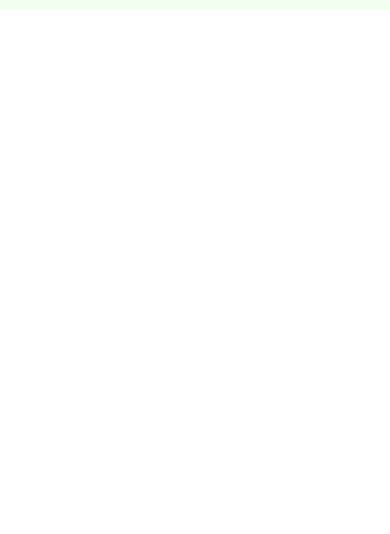
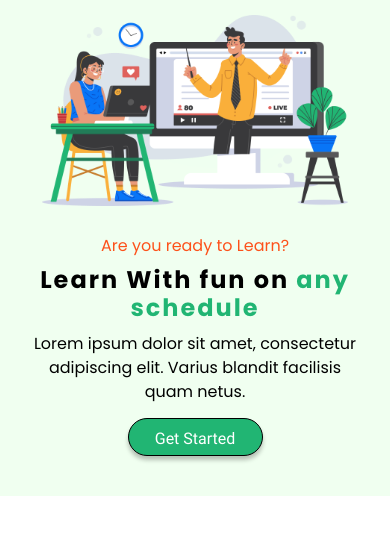
Before and after one commit to tariqul-sagar/E-School, a plain HTML site: page index.html in a window 390 px wide. Shown: the part 82-616 px from the top of the page. Drawn offline with Linux system fonts and the light colour scheme.

Commit message:
Banner done

```diff
--- a/css/media.css
+++ b/css/media.css
@@ -17,6 +17,36 @@
 	    height: 37px;
 	}
 	/*Header end*/
+
+	/*Banner start*/
+	.banner{
+		padding: 5px 0 40px;
+	}
+	.b_text{
+		text-align: center;
+	}
+	.b_p_one{
+		line-height: 20px;
+	}
+	.b_h_one {
+		margin: 10px 0;
+	    font-size: 24px;
+	    line-height: 28px;
+	}
+	.b_p_two{
+		padding: 0 13px;
+		line-height: 24px;
+	}
+	.btn_banner {
+	    padding: 10px 22px;
+	    width: 135px;
+	    height: 38px;
+	}
+	.b_img{
+		margin-bottom: 30px;
+		padding: 0 30px;
+	}
+	/*Banner end*/
 }
 
 /*Small devices (landscape phones, 576px and up)*/
@@ -32,6 +62,33 @@
 	    height: 37px;
 	}
 	/*Header end*/
+
+	/*Banner start*/
+	.banner{
+		padding: 5px 0 50px;
+	}
+	.b_text{
+		text-align: center;
+	}
+	.b_h_one {
+		margin: 10px 0;
+	    font-size: 26px;
+	    line-height: 35px;
+	}
+	.b_p_two{
+		padding: 0 55px;
+		line-height: 28px;
+	}
+	.btn_banner {
+	    padding: 12px 28px;
+	    width: 145px;
+	    height: 40px;
+	}
+	.b_img{
+		margin-bottom: 40px;
+		padding: 0 90px;
+	}
+	/*Banner end*/
 }
 
 /*Medium devices (tablets, 768px and up)*/
@@ -47,6 +104,28 @@
 	    height: 37px;
 	}
 	/*Header end*/
+
+	/*Banner start*/
+	.banner{
+		padding: 15px 0 60px;
+	}
+	.b_text{
+		text-align: center;
+	}
+	.b_h_one {
+		margin: 10px 0;
+	    font-size: 35px;
+	    line-height: 50px;
+	}
+	.b_p_two{
+		padding: 0 100px;
+		line-height: 30px;
+	}
+	.b_img{
+		margin-bottom: 50px;
+		padding: 0 120px;
+	}
+	/*Banner end*/
 }
 
 /*Large devices (desktops, 992px and up)*/
@@ -56,4 +135,10 @@
 @media (min-width: 1200px) and (max-width: 1399.98px) { ... }
 
 /*Extra extra large devices (large desktops, 1200px and up)*/
-@media (min-width: 1400px) { ... }
+@media (min-width: 1400px) {
+	/*Banner start*/
+	.b_text{
+		margin-top: 45px;
+	}
+	/*Banner end*/
+}
--- a/css/style.css
+++ b/css/style.css
@@ -1,6 +1,4 @@
 @font-face{
-	/*src: url(../fonts/Poppins-Bold.otf);
-	font-family: Poppins-Bold;*/
 	/*src: url(../fonts/Poppins-Medium.otf);
 	font-family: Poppins-Medium;*/
 	src: url(../fonts/Poppins-Regular.otf);
@@ -60,3 +58,44 @@ header{
 	background-color: #FD511A !important;
 }
 /*Header end*/
+
+/*Banner CSS start*/
+.banner{
+	padding: 30px 0 60px;
+	background-color: #F0FFF0;
+}
+.b_text{}
+.b_p_one{
+	color: #FD511A;
+	line-height: 24px;
+}
+@font-face{
+	src: url(../fonts/Poppins-Bold.otf);
+	font-family: Poppins-Bold;
+}
+.b_h_one{
+	margin: 10px 0 19px;
+	font-family: Poppins-Bold;
+	font-size: 48px;
+	font-weight: 700;
+	line-height: 70px;
+	letter-spacing: 2px;
+}
+.b_h_one span{
+	color: #21B573;
+}
+.b_p_two{
+	line-height: 36px;
+}
+.btn_banner{
+	margin-top: 14px;
+	padding: 12px 35px;
+	width: 153px;
+	height: 43px;
+	box-shadow: 0px 4px 4px rgba(0, 0, 0, 0.25);
+	border: 1px solid #000000;
+}
+.b_img{}
+.b_img img{}
+
+/*Banner CSS end*/
--- a/index.html
+++ b/index.html
@@ -56,6 +56,33 @@
     </header>
     <!-- header end -->
 
+    <!-- Banner start -->
+    <section class="banner">
+      <div class="container">
+        <div class="row">
+          <!-- Left text portion start -->
+          <div class="col-xl-5 col-lg-6 order-lg-1 order-2">
+            <div class="b_text">
+              <p class="b_p_one m-0">Are you ready to Learn?</p>
+              <h1 class="b_h_one">Learn With fun on <span>any schedule</span></h1>
+              <p class="b_p_two m-0">Lorem ipsum dolor sit amet, consectetur adipiscing elit. Varius blandit facilisis quam netus.</p>
+              <button type="button" class="btn btn_common btn_banner">Get Started</button>
+            </div>
+          </div>
+          <!-- Left text portion end -->
+
+          <!-- Right Image portion start -->
+          <div class="offset-xl-1 col-xl-6 col-lg-6 order-lg-2 order-1">
+            <div class="b_img">
+              <img class="img-fluid" src="images/banner.png" alt="E-School">
+            </div>
+          </div>
+          <!-- Right Image portion end -->
+        </div>
+      </div>
+    </section>
+    <!-- Banner end -->
+
 
     <!-- Bootstrap JS File -->
     <script src="js/bootstrap.bundle.min.js"></script>
```
Also changed, not shown: images/banner.png (added).
